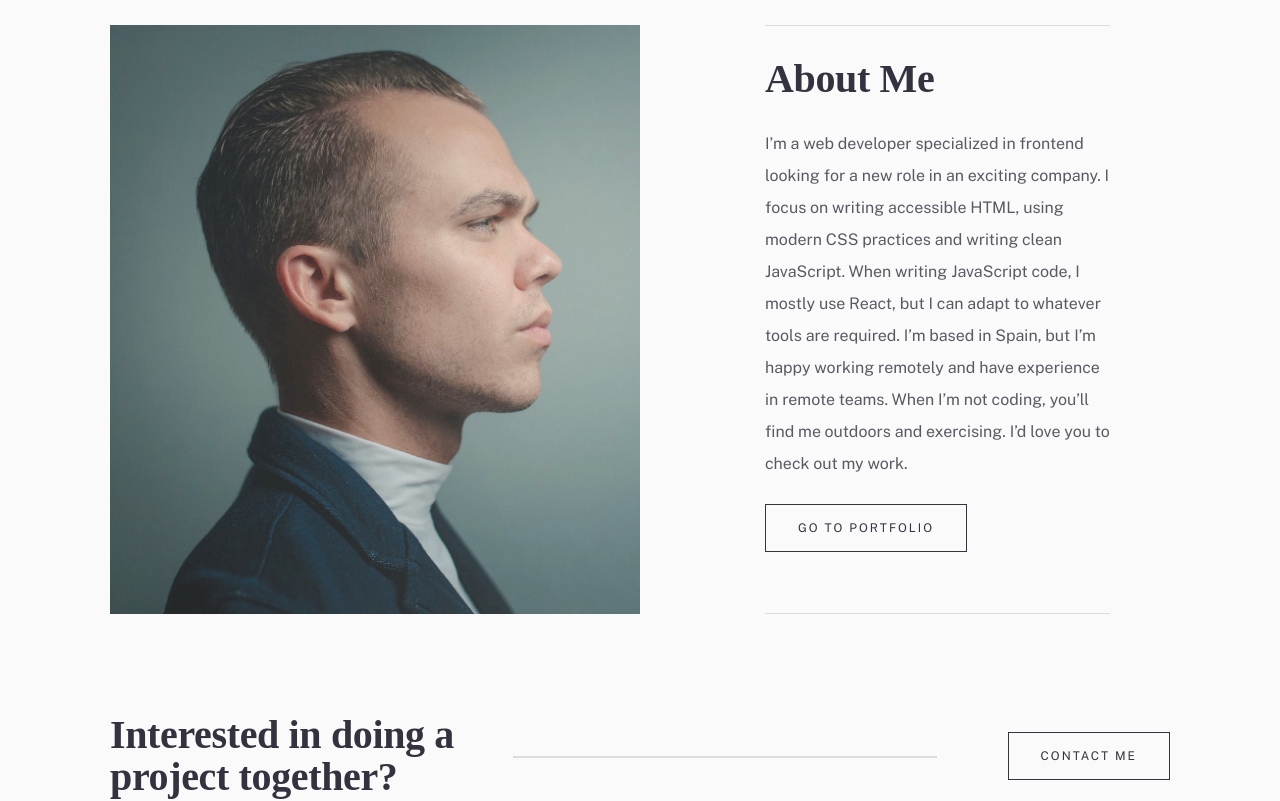
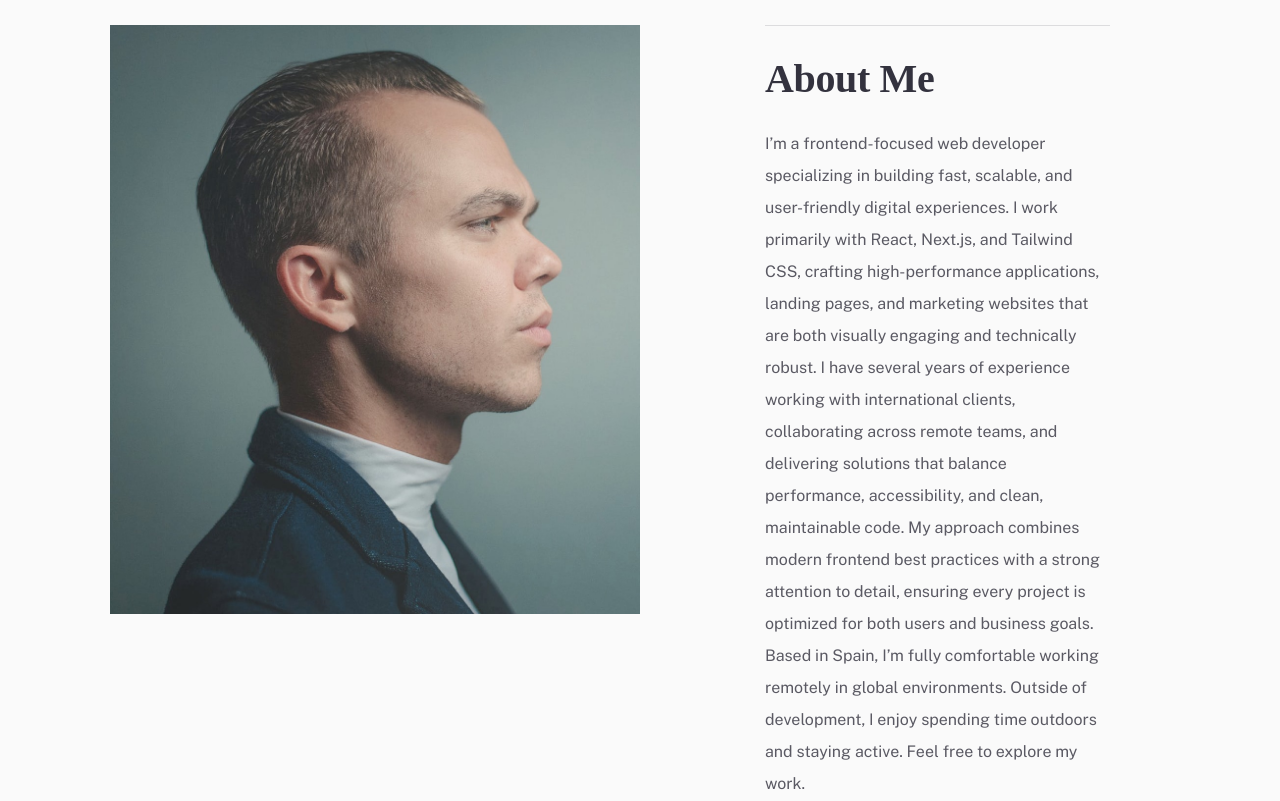
Before and after one commit to xaviguasch/minimalist-portfolio-website-frontendmentor-prac, a React (Create React App) app: page / in a window 1280 px wide. Shown: the part 760-1561 px from the top of the page. Built offline with nearby package versions, Linux system fonts and the light colour scheme; a web font is replaced by a local one.

Commit message:
updated aboutMeData.js

```diff
--- a/src/data/aboutMeData.js
+++ b/src/data/aboutMeData.js
@@ -1,9 +1,14 @@
 const aboutMeData = {
-  title: 'About Me',
-  text: 'I’m a web developer specialized in frontend looking for a new role in an exciting company. I focus on writing accessible HTML, using modern CSS practices and writing clean JavaScript. When writing JavaScript code, I mostly use React, but I can adapt to whatever tools are required. I’m based in Spain, but I’m happy working remotely and have experience in remote teams. When I’m not coding, you’ll find me outdoors and exercising. I’d love you to check out my work.',
-  github: '',
-  twitter: '',
-  linkedin: '',
-}
+  title: "About Me",
+  text: `I’m a frontend-focused web developer specializing in building fast, scalable, and user-friendly digital experiences. I work primarily with React, Next.js, and Tailwind CSS, crafting high-performance applications, landing pages, and marketing websites that are both visually engaging and technically robust.
 
-export default aboutMeData
+I have several years of experience working with international clients, collaborating across remote teams, and delivering solutions that balance performance, accessibility, and clean, maintainable code. My approach combines modern frontend best practices with a strong attention to detail, ensuring every project is optimized for both users and business goals.
+
+Based in Spain, I’m fully comfortable working remotely in global environments. Outside of development, I enjoy spending time outdoors and staying active.
+
+Feel free to explore my work.`,
+  github: "https://github.com/xaviguasch",
+  linkedin: "https://www.linkedin.com/in/xavi-guasch/",
+};
+
+export default aboutMeData;
```
Also changed, not shown: 1 other file (tests, documents, lock files or other folders).
